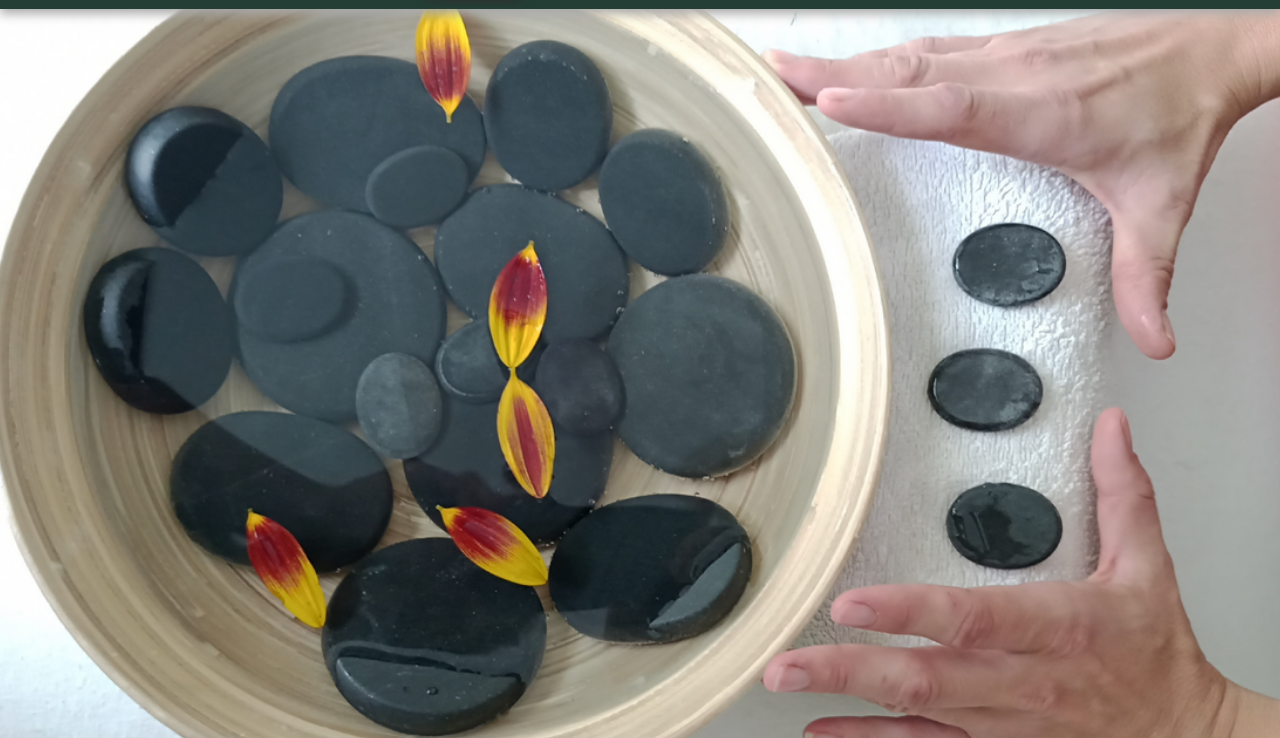
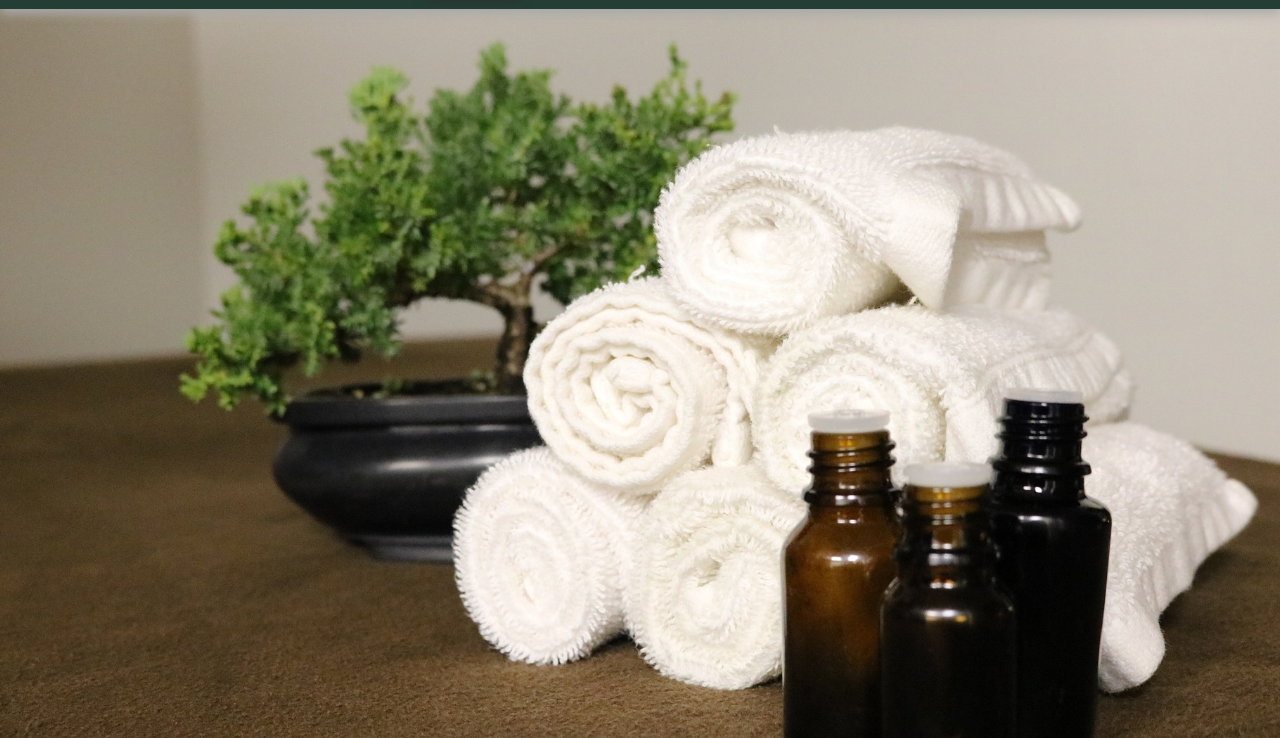
Before and after one commit to Gedzitka/ManonZav, a plain HTML site: page index.html in a window 1280 px wide. Shown: the part 62-800 px from the top of the page. Drawn offline with Linux system fonts and the light colour scheme.

Commit message:
titulefoto

```diff
--- a/index.html
+++ b/index.html
@@ -45,7 +45,7 @@
     <!-- main start -->
     <main>
     <!-- section title-photo -->
-  <section class="title-photo" style="background-image: url(img/hlavicka.png); background-position:center;background-repeat: no-repeat;background-size: cover ; height: 100vh; padding-top: 100px;">
+  <section class="title-photo" style="background-image: url(img/hl.jpg); background-position:center;background-repeat: no-repeat;background-size: cover ; height: 100vh; padding-top: 100px;">
 
 </section>
 <!-- section new -->
```
Also changed, not shown: img/hl.jpg (added).
